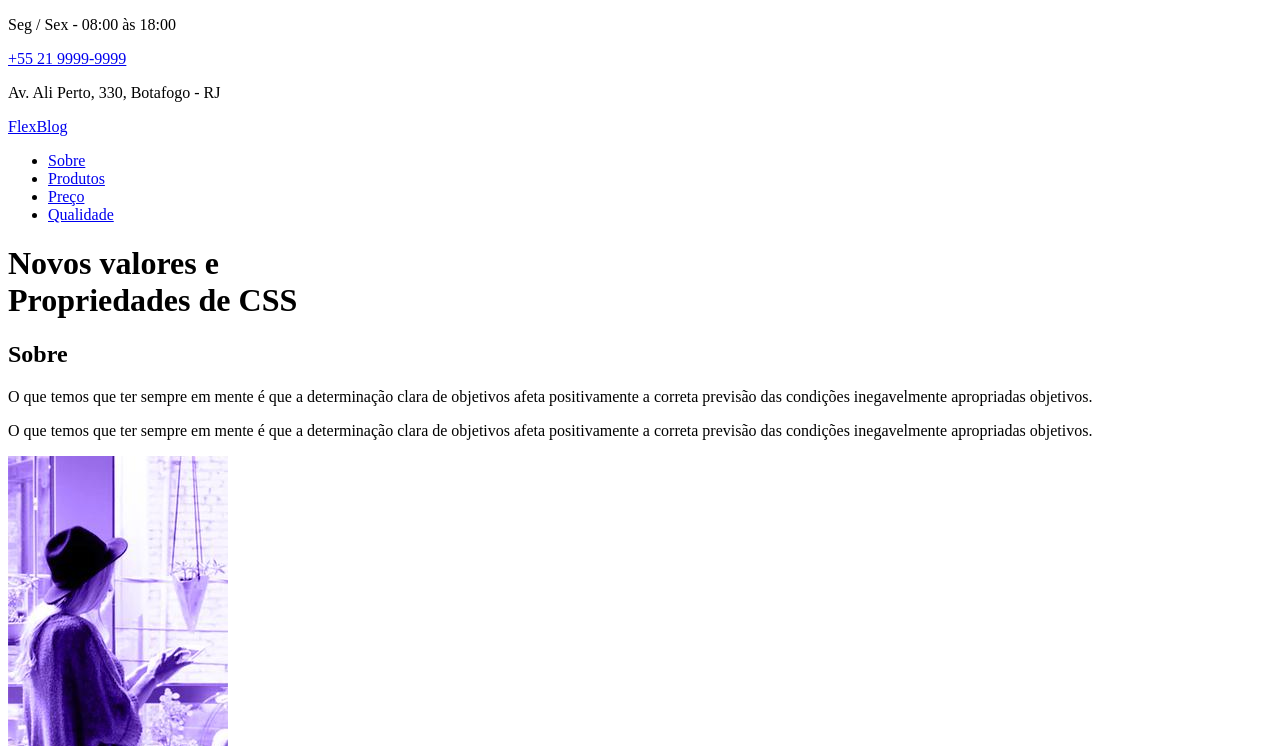
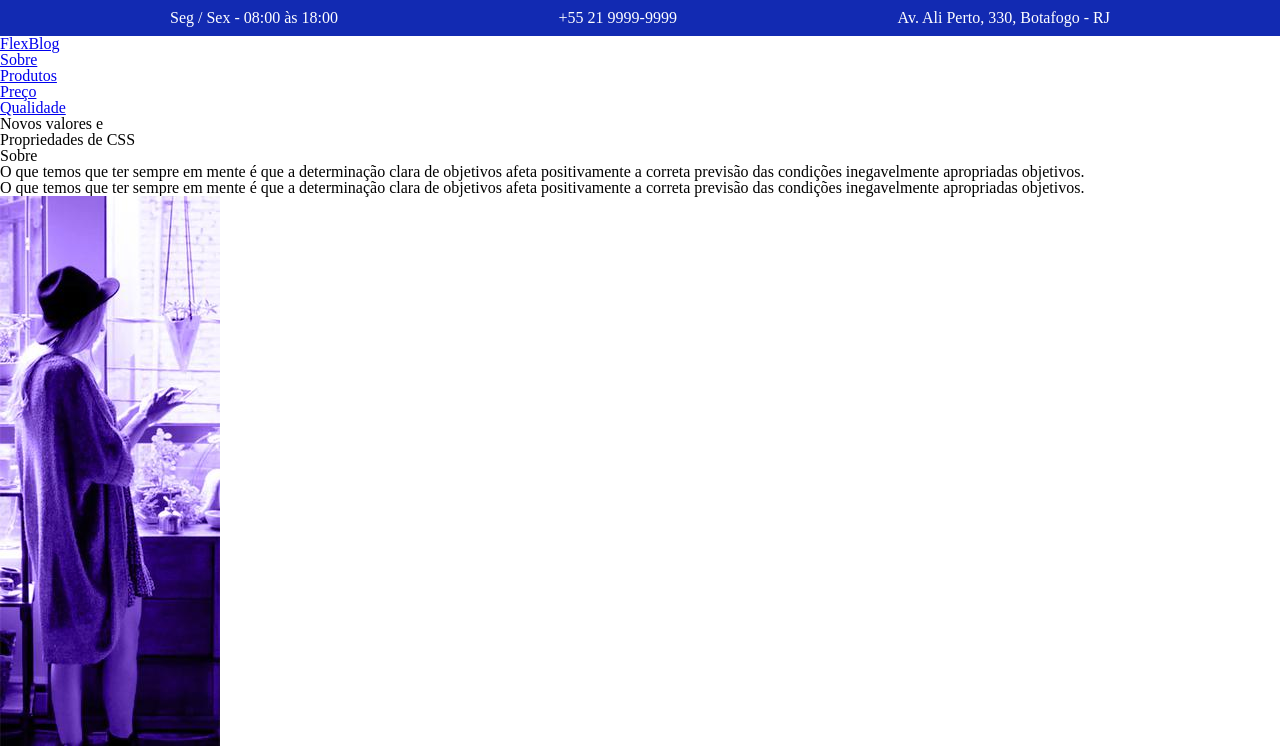
Before and after one commit to Keemluvr/flexblog, a plain HTML site: page src/index.html in a window 1280 px wide. Shown: the top 746 px of the page. Drawn offline with Linux system fonts and the light colour scheme.

Commit message:
superinfo estilizado

```diff
--- /dev/null
+++ b/src/css/components/super-info.css
@@ -0,0 +1,19 @@
+.superinfo-bg {
+    background: var(--color-primary);
+    color: var(--color-secondary);
+}
+
+.superinfo {
+    max-width: var(--gap-max-width);
+    margin: 0 auto;
+    display: flex;
+    justify-content: space-between;
+    flex-wrap: wrap;
+    padding-top: var(--gap-small);
+}
+
+.superinfo > a, .superinfo p {
+    text-decoration: none;
+    color: var(--color-secondary);
+    margin: 0 var(--gap-small) var(--gap-small) var(--gap-small);
+}
--- /dev/null
+++ b/src/css/generic/reset.css
@@ -0,0 +1,48 @@
+/* http://meyerweb.com/eric/tools/css/reset/
+   v2.0 | 20110126
+   License: none (public domain)
+*/
+
+html, body, div, span, applet, object, iframe,
+h1, h2, h3, h4, h5, h6, p, blockquote, pre,
+a, abbr, acronym, address, big, cite, code,
+del, dfn, em, img, ins, kbd, q, s, samp,
+small, strike, strong, sub, sup, tt, var,
+b, u, i, center,
+dl, dt, dd, ol, ul, li,
+fieldset, form, label, legend,
+table, caption, tbody, tfoot, thead, tr, th, td,
+article, aside, canvas, details, embed,
+figure, figcaption, footer, header, hgroup,
+menu, nav, output, ruby, section, summary,
+time, mark, audio, video {
+	margin: 0;
+	padding: 0;
+	border: 0;
+	font-size: 100%;
+	font: inherit;
+	vertical-align: baseline;
+}
+/* HTML5 display-role reset for older browsers */
+article, aside, details, figcaption, figure,
+footer, header, hgroup, menu, nav, section {
+	display: block;
+}
+body {
+	line-height: 1;
+}
+ol, ul {
+	list-style: none;
+}
+blockquote, q {
+	quotes: none;
+}
+blockquote:before, blockquote:after,
+q:before, q:after {
+	content: '';
+	content: none;
+}
+table {
+	border-collapse: collapse;
+	border-spacing: 0;
+}
--- /dev/null
+++ b/src/css/settings/color.css
@@ -0,0 +1,4 @@
+:root {
+    --color-primary: #122AB2;
+    --color-secondary: #FFF;
+}
--- /dev/null
+++ b/src/css/settings/gap.css
@@ -0,0 +1,6 @@
+:root {
+
+    --gap-small: 10px;
+
+    --gap-max-width: 960px;
+}
--- a/index.html
+++ b/src/index.html
@@ -8,7 +8,14 @@
     <title>FlexBlog</title>
 
     <link href="https://fonts.googleapis.com/css?family=Nunito:400,400i,700&display=swap" rel="stylesheet">
-    <link rel="stylesheet" href="css/style.css">
+
+    <link rel="stylesheet" href="css/settings/color.css">
+    <link rel="stylesheet" href="css/settings/gap.css">
+
+    <link rel="stylesheet" href="css/generic/reset.css">
+
+    <link rel="stylesheet" href="css/components/super-info.css">
+
 </head>
 
 <body>
```
Also changed, not shown: css/style.css (deleted), src/img/produtos1.jpg (renamed from img/produtos1.jpg), src/img/produtos2.jpg (renamed from img/produtos2.jpg), src/img/produtos3.jpg (renamed from img/produtos3.jpg), src/img/sobre1.jpg (renamed from img/sobre1.jpg), src/img/sobre2.jpg (renamed from img/sobre2.jpg).
